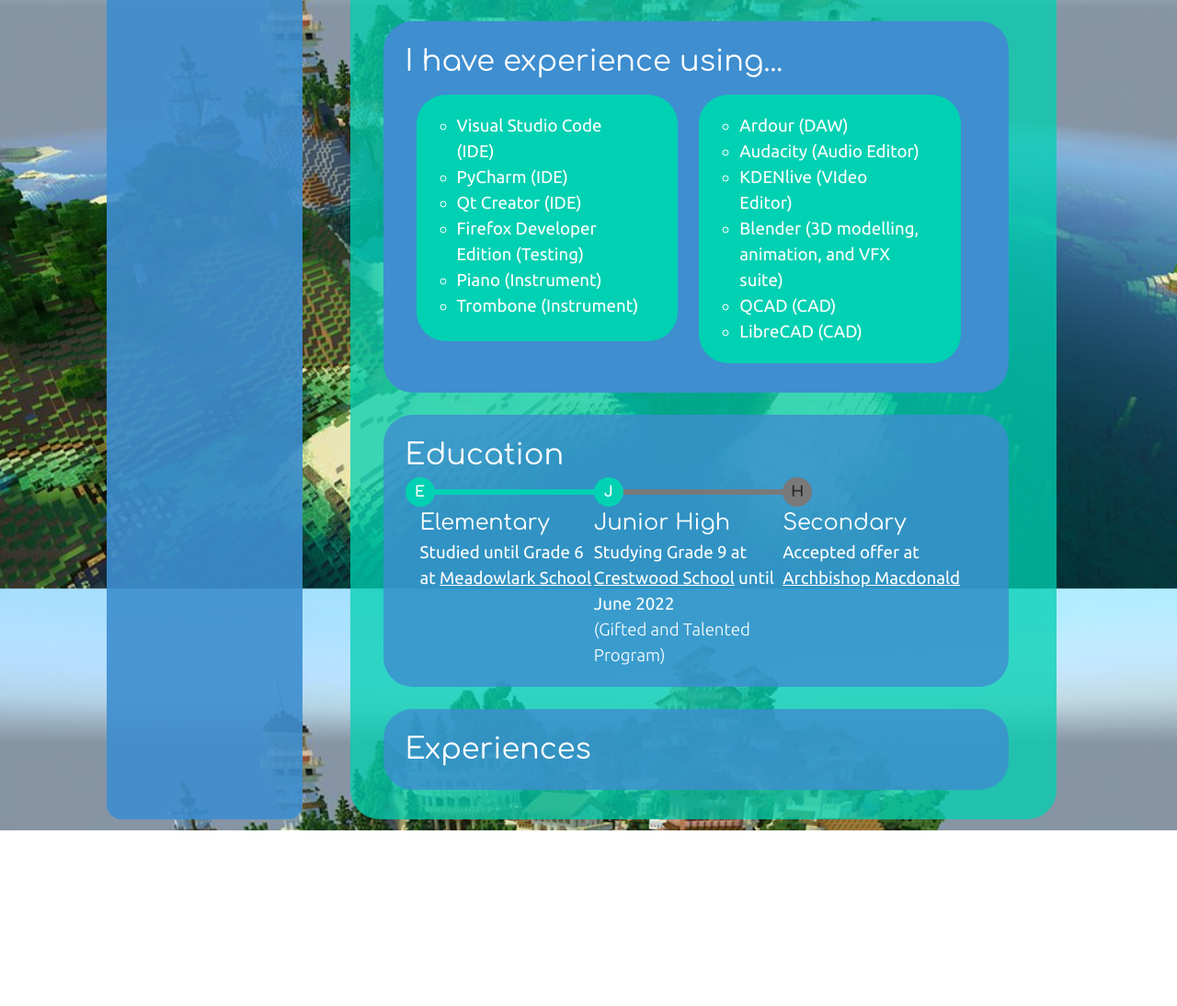
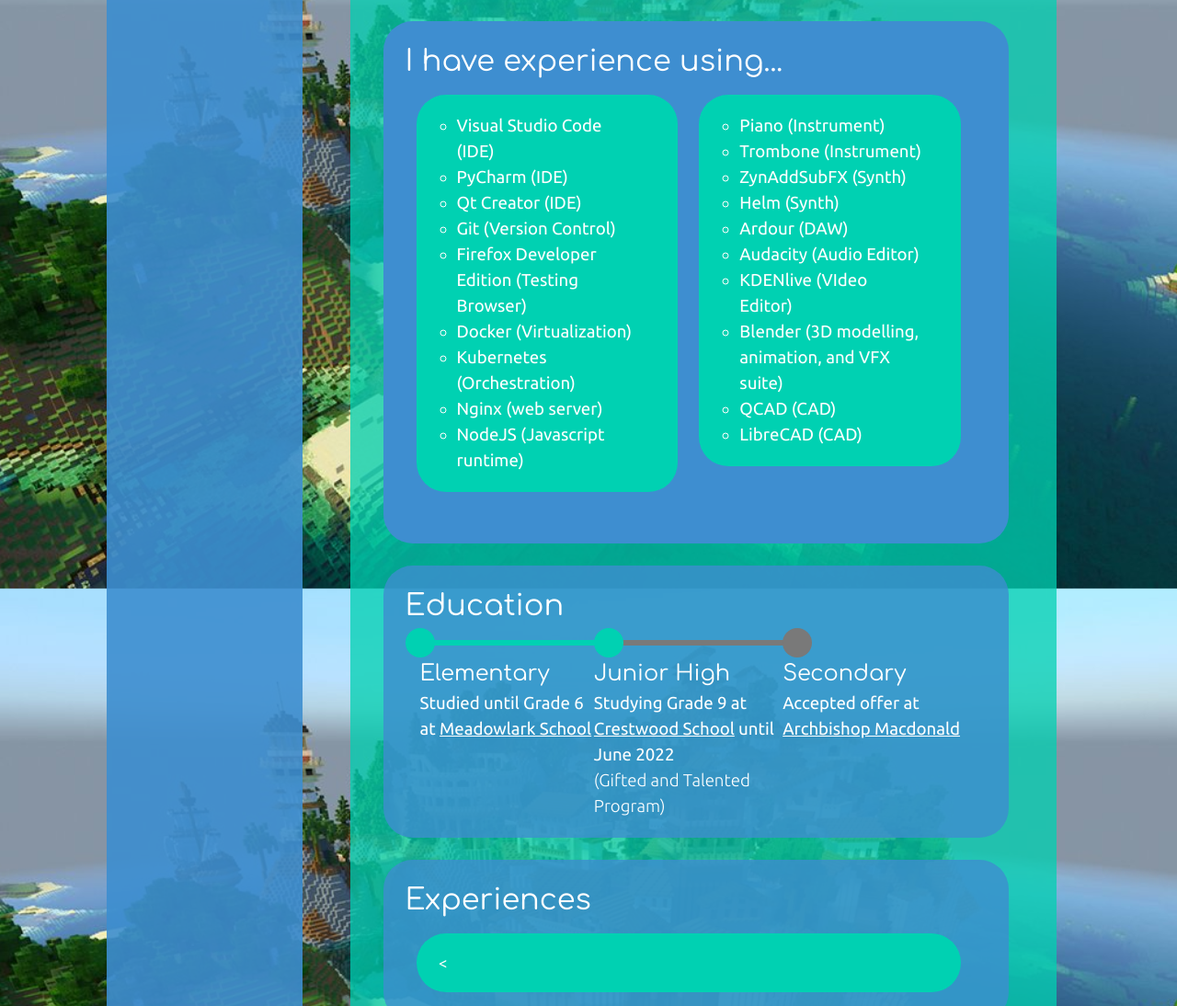
Before and after one commit to william-v4/resume, a plain HTML site: page index.html in a window 1280 px wide. Shown: the part 960-2054 px from the top of the page at 92% size. Before the commit the page ends 1863 px from the top, so only its background shows below. Drawn offline with Linux system fonts and the light colour scheme; a script that the page names is missing.

Commit message:
powered by friconix

```diff
--- a/index.html
+++ b/index.html
@@ -88,13 +88,20 @@
                                    <li>Visual Studio Code (IDE)</li>
                                    <li>PyCharm (IDE)</li>
                                    <li>Qt Creator (IDE)</li>
-                                   <li>Firefox Developer Edition (Testing)</li>
-                                   <li>Piano (Instrument)</li>
-                                   <li>Trombone (Instrument)</li>
+                                   <li>Git (Version Control)</li>
+                                   <li>Firefox Developer Edition (Testing Browser)</li>
+                                   <li>Docker (Virtualization)</li>
+                                   <li>Kubernetes (Orchestration)</li>
+                                   <li>Nginx (web server)</li>
+                                   <li>NodeJS (Javascript runtime)</li>
                                </ul>
                             </div>
                             <div class="tile is-vertical notification is-primary generic" style="height: fit-content;">
                                 <ul>
+                                    <li>Piano (Instrument)</li>
+                                    <li>Trombone (Instrument)</li>
+                                    <li>ZynAddSubFX (Synth)</li>
+                                    <li>Helm (Synth)</li>
                                     <li>Ardour (DAW)</li>
                                     <li>Audacity (Audio Editor)</li>
                                     <li>KDENlive (VIdeo Editor)</li>
@@ -110,21 +117,21 @@
                     <div class="tile is-vertical notification generic content-tile">
                         <h1>Education</h1>
                         <div class="steps is-balanced">
-                            <div class="steps-segment">
-                                <span class="steps-marker">E</span>
+                            <div class="steps-segment is-completed">
+                                <i class="steps-marker fi-xwsuxl-check"></i>
                                 <div class="steps-content">
                                     <h2>Elementary</h2>
                                     <p>Studied until Grade 6 at <a href="https://meadowlark.epsb.ca/">Meadowlark School</a></p>
                                 </div>
                             </div>
                             <div class="steps-segment is-active">
-                                <span class="steps-marker">J</span>
+                                <i class="steps-marker fi-xnsrxl-chevron-wide"></i>
                                 <h2>Junior High</h2>
                                 <p>Studying Grade 9 at <a href="https://crestwood.epsb.ca/">Crestwood School</a> until June 2022</p>
                                 <p style="font-family: Ubuntulight;">(Gifted and Talented Program)</p>
                             </div>
                             <div class="steps-segment">
-                                <span class="steps-marker">H</span>
+                                <i class="steps-marker fi-xnsusl-circle-notch-wide"></i>
                                 <h2>Secondary</h2>
                                 <p>Accepted offer at <a href="https://www.ecsd.net/8403">Archbishop Macdonald</a></p>
                             </div>
@@ -134,6 +141,11 @@
                 <div class="tile is-parent">
                     <div class="tile is-vertical notification generic content-tile">
                         <h1>Experiences</h1>
+                        <div class="tile is-parent">
+                            <div class="tile is-vertical notification generic is-primary">
+                                <
+                            </div>
+                        </div>
                     </div>
                 </div>
             </div>
@@ -143,3 +155,4 @@
     </body>
 </html>
 <script src="resume.js"></script>
+<script src="https://friconix.com/cdn/friconix.js"></script>
```
